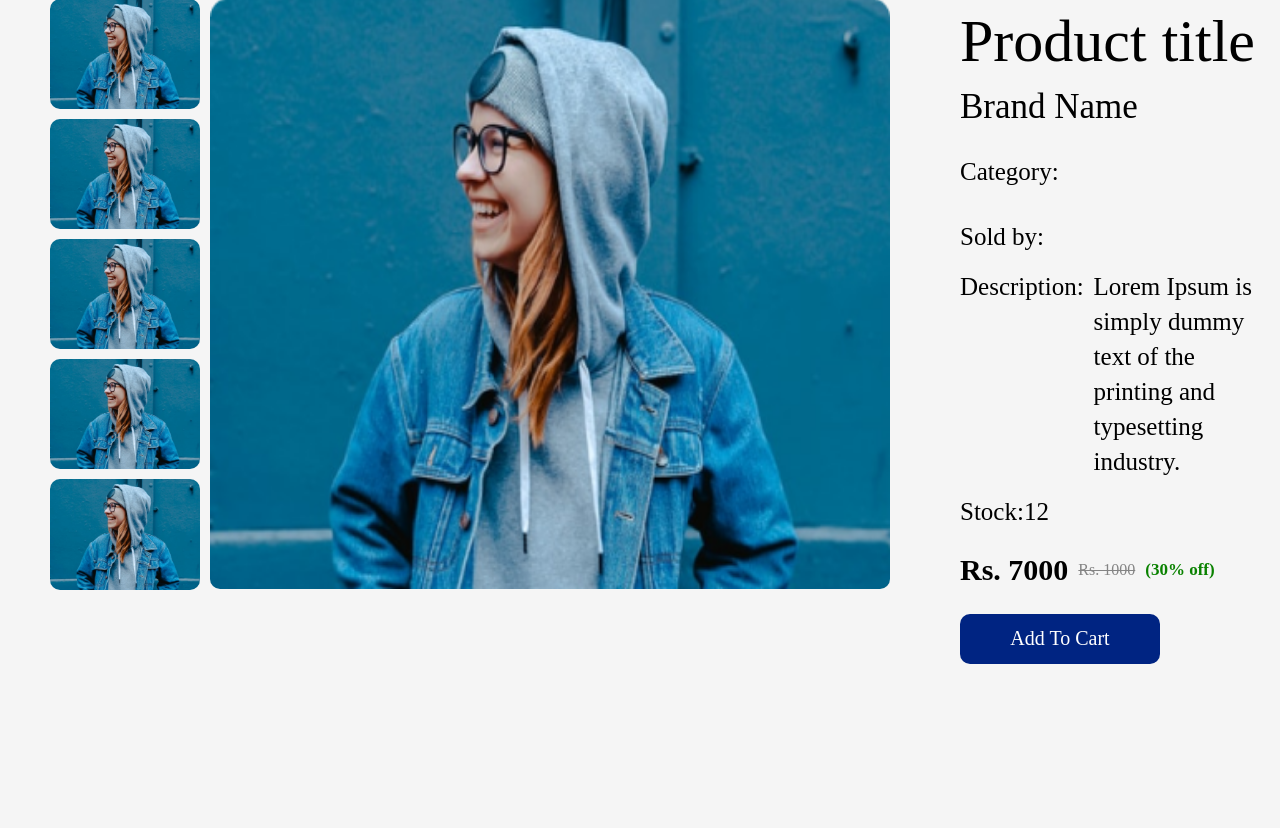
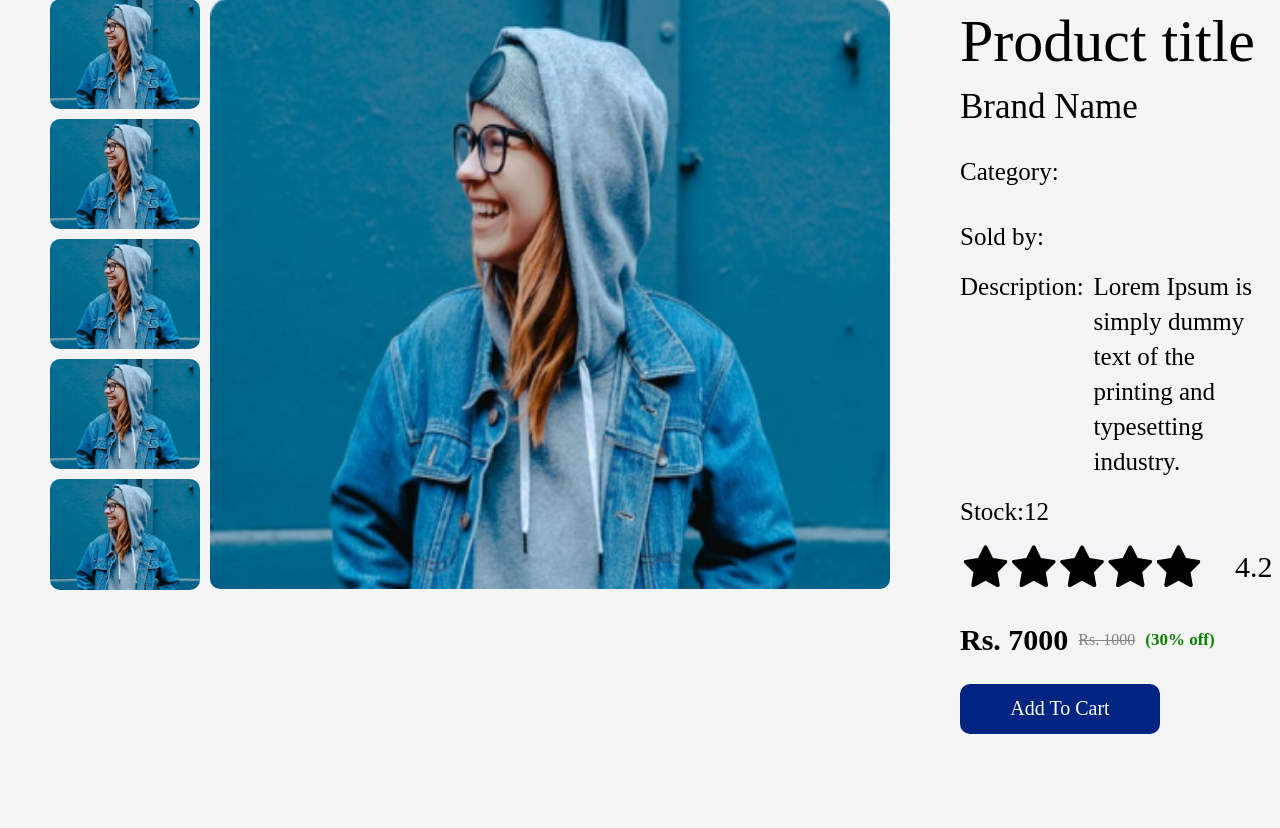
Before and after one commit to iulia-accesa/Project1__ECOMMERCE, a web app: file 02_productDetailPage/02_index.html in a window 1280 px wide. Shown: the part 101-929 px from the top of the page. Run offline with its HTML, style and script files only (its server is not run), Linux system fonts and the light colour scheme.

Commit message:
worked on product details page on product description

```diff
--- a/02_productDetailPage/02_index.html
+++ b/02_productDetailPage/02_index.html
@@ -76,7 +76,14 @@
             printing and typesetting industry. </p>
         </div>
         <p>Stock:12</p>
-        <section class="product__box--pricing" >
+
+        <div class="container__stars--rating" data-product-rating="5">
+
+          <div class='container__img--stars'>
+          </div>
+          <p>4.2</p>
+        </div>
+       <section class="product__box--pricing" >
           <h2 data-price = "700">Rs. 7000</h2>
           <p class = "before-discount" data-price-before-discount = "1000">Rs. 1000</p>
           <p class = "offer" data-discount = 30>(30% off) </p>
--- a/public/styles/styles.css
+++ b/public/styles/styles.css
@@ -369,6 +369,25 @@ display: inline-block;
   display: inline-block;
   }
 
+  .container__stars--rating{
+    display: flex;
+    gap: 0.1rem;
+    height: 2rem;
+    margin-bottom: 5rem;
+  }
+
+  .container__stars--rating img{
+    margin-left: 0;
+    margin-right: 0;
+
+  }
+  .container__stars--rating p{
+    display: block;
+    margin-left:3rem;
+    margin-top: -1rem;
+    font-size:3rem;
+  }
+
 
 
   @media only screen and (max-width: 1300px) and (min-width: 320px)  {
@@ -431,3 +450,39 @@ display: inline-block;
 
 
   }
+
+
+  .img--stars{
+    height: 100px;
+  }
+
+  .container__img--stars{
+    background: url('../images/all-stars.PNG') 1px -5px no-repeat;
+    width: 244px;
+    height: 44px;
+    margin-left: 0;
+    margin-right: 0;
+  }
+
+  .container__stars--rating[data-product-rating~='1'] .container__img--stars{
+    background: url('../images/all-stars.PNG') 1px -185px no-repeat;
+
+  }
+  .container__stars--rating[data-product-rating~='2'] .container__img--stars{
+    background: url('../images/all-stars.PNG') 1px -140px no-repeat;
+
+  }
+  .container__stars--rating[data-product-rating~='3'] .container__img--stars{
+    background: url('../images/all-stars.PNG') 1px -95px no-repeat;
+
+  }
+
+  .container__stars--rating[data-product-rating~='4'] .container__img--stars{
+    background: url('../images/all-stars.PNG') 1px -50px no-repeat;
+
+  }
+
+  .container__stars--rating[data-product-rating~='5'] .container__img--stars{
+    background: url('../images/all-stars.PNG') 1px -5px no-repeat;
+
+  }
```
Also changed, not shown: public/images/all-stars.PNG (added), public/images/star.png (added).
